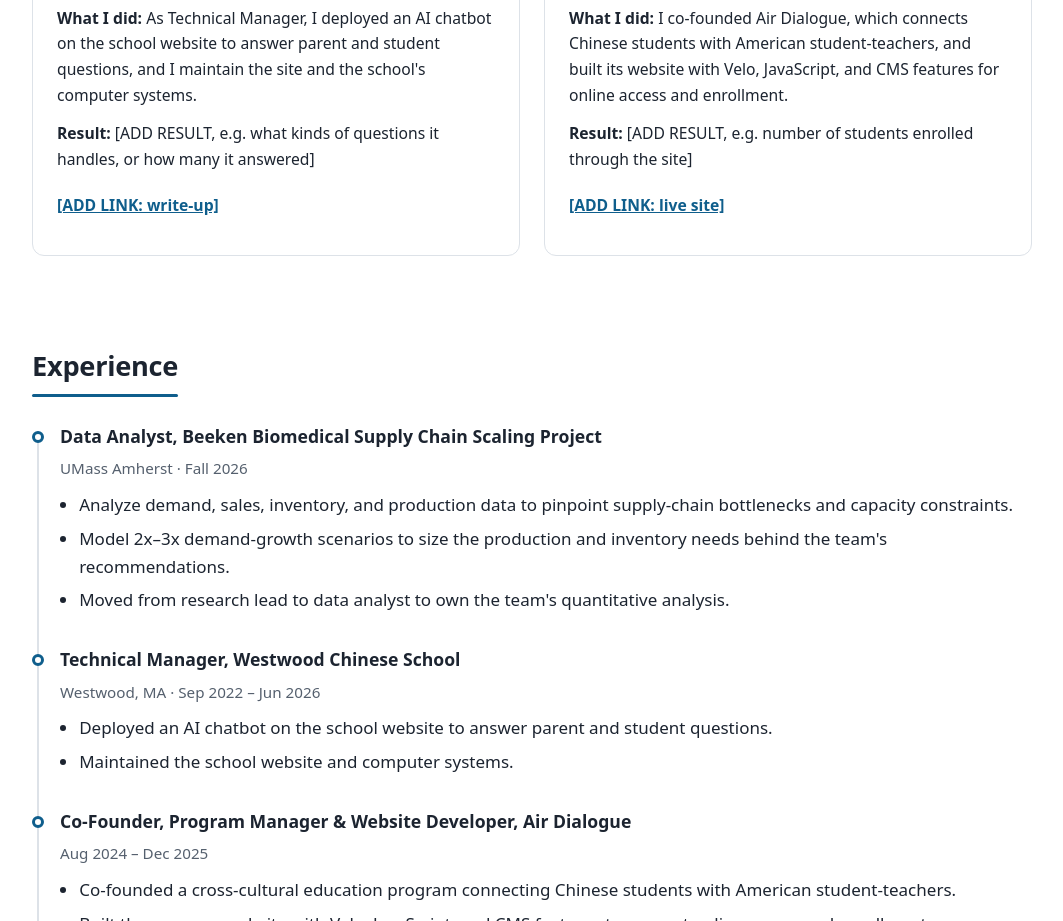
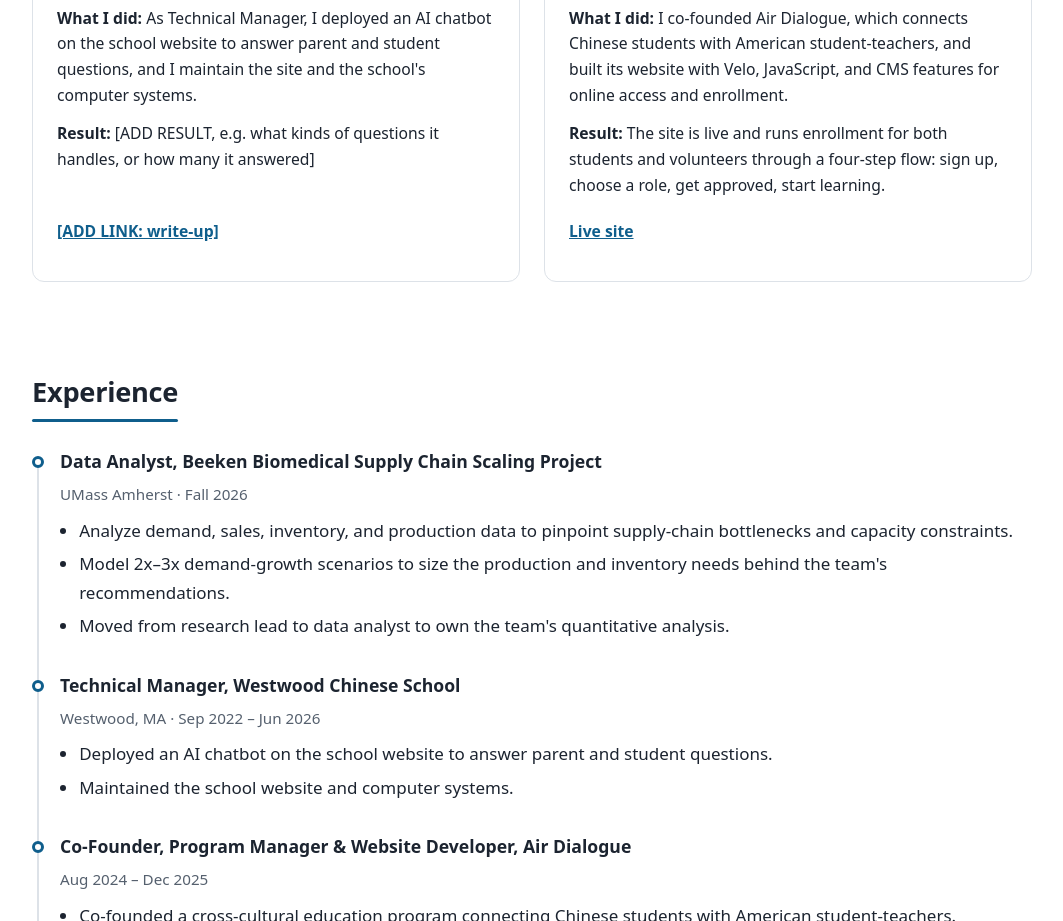
Before and after one commit to benteng30/benteng30.github.io, a plain HTML site: page index.html in a window 1280 px wide. Shown: the part 1160-2081 px from the top of the page, without its empty margins (108-1171 px from the left). Drawn offline with Linux system fonts and the light colour scheme.

Commit message:
Add Air Dialogue live site link

```diff
--- a/index.html
+++ b/index.html
@@ -141,9 +141,9 @@
           <p class="problem"><strong>Problem:</strong> A new cross-cultural education program needed a way for families to learn about it and enroll online.</p>
           <p class="tools"><span>Velo</span><span>JavaScript</span><span>Wix CMS</span></p>
           <p><strong>What I did:</strong> I co-founded Air Dialogue, which connects Chinese students with American student-teachers, and built its website with Velo, JavaScript, and CMS features for online access and enrollment.</p>
-          <p><strong>Result:</strong> [ADD RESULT, e.g. number of students enrolled through the site]</p>
+          <p><strong>Result:</strong> The site is live and runs enrollment for both students and volunteers through a four-step flow: sign up, choose a role, get approved, start learning.</p>
           <p class="links">
-            <a href="#" target="_blank" rel="noopener">[ADD LINK: live site]</a>
+            <a href="https://www.airdialogue.com/" target="_blank" rel="noopener">Live site</a>
           </p>
         </article>
 
```
